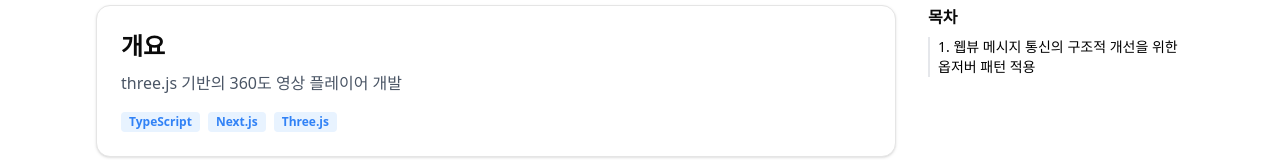
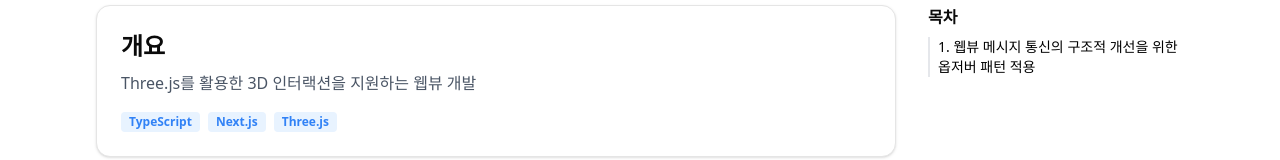
Before and after one commit to BangDori/bangdori-portfolio, a Next.js app: page /experience/sponjy-webview in a window 1280 px wide. Shown: the part 136-296 px from the top of the page. Built offline with nearby package versions, Linux system fonts and the light colour scheme.

Commit message:
개요 수정

```diff
--- a/constants/project.ts
+++ b/constants/project.ts
@@ -26,7 +26,7 @@ export const projects = {
   webview: {
     Icon: YoutubeIcon,
     title: '모바일 웹뷰',
-    description: 'three.js 기반의 360도 영상 플레이어 개발',
+    description: 'Three.js를 활용한 3D 인터랙션을 지원하는 웹뷰 개발',
     techStack: ['TypeScript', 'Next.js', 'Three.js'],
     link: '/experience/sponjy-webview',
     date: '2025.05 ~ 진행 중',
```
